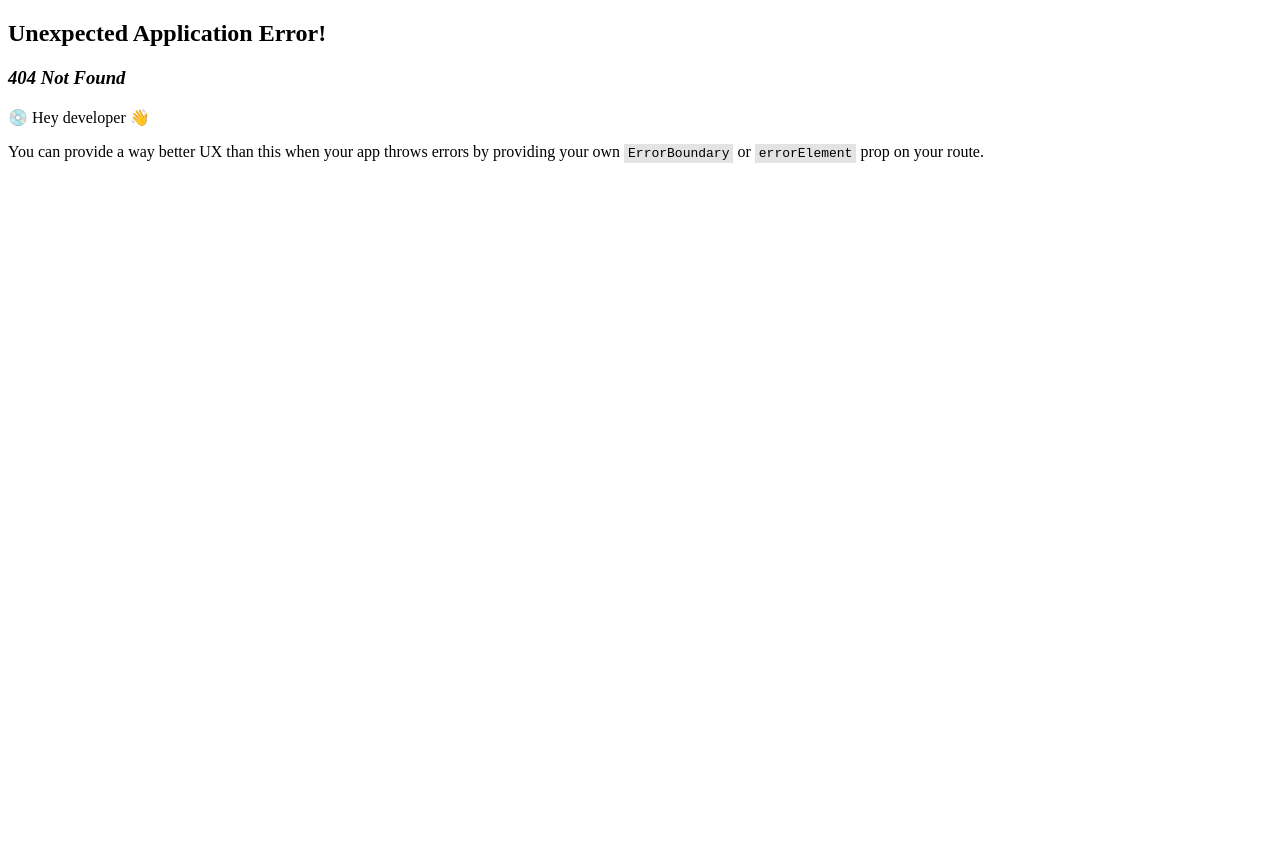
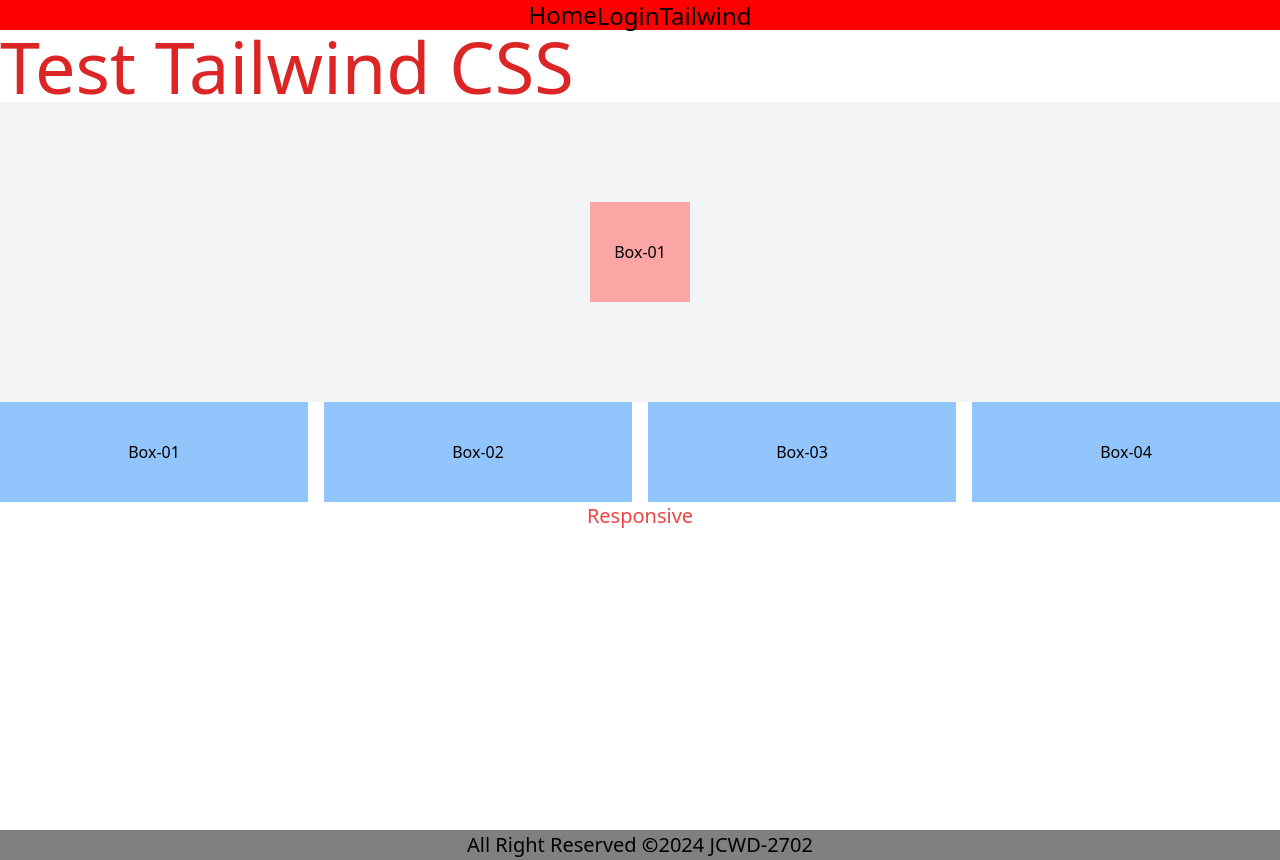
Before and after one commit to Mustofawho0/Purwadhika-Web-Develop, a React (Vite) app in the folder Front-End/Day3/intro-react/: page /css in a window 1280 px wide. Before the commit this address had no page. Before the commit the page ends 800 px from the top, so only its background shows below. Built offline with nearby package versions, Linux system fonts and the light colour scheme.

Commit message:
React JS

```diff
--- a/Front-End/Day3/intro-react/src/App.jsx
+++ b/Front-End/Day3/intro-react/src/App.jsx
@@ -7,6 +7,7 @@ import NavBar from "./components/core/navbar";
 import Footer from "./components/core/footer";
 import Introduce from "./pages/introduce/intro";
 import InputValue from "./components/core/input";
+import TestTailwind from "./pages/tailwind";
 
 function App() {
   function ThisAlert() {
@@ -15,26 +16,27 @@ function App() {
 
   const [getNewName, setNewName] = useState("");
   function changeNameValue() {
-    setNewName("hahahaha");
+    setNewName("bjir");
   }
   const [getInput, newInput] = useState("");
 
   function changeValuebyInput() {
-    newInput('hahaha');
+    newInput("hahaha");
     // console.log(newInput);
   }
   return (
     <>
       <NavBar />
-      <Introduce newValue={getNewName} />
+      {/* <TestTailwind /> */}
+      {/* <Introduce newValue={getNewName} /> */}
       {/* <p>{getNewName}</p> */}
-      <button onClick={() => changeNameValue()}>Ubah Nama</button>
-      <ThisIsAlert clickMe={ThisAlert} />
-      <hr />
-      <InputValue newInputValue={getInput} />
-      <button onClick={() => changeValuebyInput()} type="submit">
+      {/* <button onClick={() => changeNameValue()}>Ubah Nama</button> */}
+      {/* <ThisIsAlert clickMe={ThisAlert} /> */}
+      {/* <hr /> */}
+      {/* <InputValue newInputValue={getInput} /> */}
+      {/* <button onClick={() => changeValuebyInput()} type="submit">
         Submit
-      </button>
+      </button> */}
       <div style={{ minHeight: "100vh" }}>
         <Outlet />
       </div>
--- a/Front-End/Day3/intro-react/src/components/core/navbar.jsx
+++ b/Front-End/Day3/intro-react/src/components/core/navbar.jsx
@@ -1,19 +1,31 @@
 // import styled from "styled-components";
+
+import { Link } from "react-router-dom";
 
 export default function NavBar() {
   return (
     <>
-      <ul>
-        <li>
-          <a href="">Home</a>
-        </li>
-        <li>
-          <a href="">Page</a>
-        </li>
-        <li>
-          <a href="">About</a>
-        </li>
-      </ul>
+      <div
+        style={{
+          backgroundColor: "red",
+          height: "30px",
+          color: "white",
+          display: "flex",
+          justifyContent: "center",
+        }}
+      >
+        <div className="flex space-y-0.5  items-center text-2xl text-black">
+          <Link to="/">
+            <span>Home</span>
+          </Link>
+          <Link to="/login">
+            <span>Login</span>
+          </Link>
+          <Link to="/css">
+            <span>Tailwind</span>
+          </Link>
+        </div>
+      </div>
     </>
   );
 }
--- /dev/null
+++ b/Front-End/Day3/intro-react/src/pages/tailwind/index.jsx
@@ -0,0 +1,29 @@
+export default function TestTailwind() {
+  return (
+    <>
+      <h1 className="text-7xl text-red-600">Test Tailwind CSS</h1>
+      <div className="flex justify-center items-center bg-gray-100 h-[300px]">
+        <div className="bg-blue-300 w-[100px] h-[100px] hover: bg-red-300 flex justify-center items-center">
+          Box-01
+        </div>
+      </div>
+      <div className="grid grid-cols-4 gap-4">
+        <div className="bg-blue-300 h-[100px] flex justify-center items-center">
+          Box-01
+        </div>
+        <div className="bg-blue-300 h-[100px] flex justify-center items-center">
+          Box-02
+        </div>
+        <div className="bg-blue-300 h-[100px] flex justify-center items-center">
+          Box-03
+        </div>
+        <div className="bg-blue-300 h-[100px] flex justify-center items-center">
+          Box-04
+        </div>
+      </div>
+      <div className="flex justify-center">
+        <h1 className="text-xl text-green-500 lg:text-red-500">Responsive</h1>
+      </div>
+    </>
+  );
+}
```
Also changed, not shown: Front-End/Day3/intro-react/src/main.jsx (+6 -1 lines).
